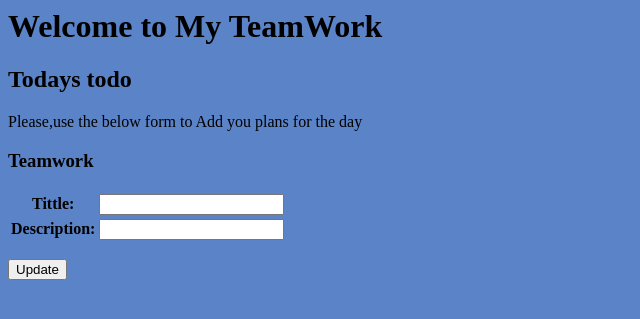
After one commit to Karthikeyantestpress/TeamWork, a Django app: page /Add_Todays_Plan/ in a window 1280 px wide. The commit adds this page. Shown: the top 319 px of the page, without its empty margins (0-640 px from the left). Run offline with Django 4.2, Linux system fonts and the light colour scheme.

Commit message:
Add update new Todo's option

```diff
--- /dev/null
+++ b/MyWebsite/TeamWork/templates/TeamWork/Add_Todays_Plan.html
@@ -0,0 +1,15 @@
+{% load static %}
+<!-- CSS CUSTOM -->
+<link rel="stylesheet" href="{% static "css/base.css" %}">
+{% block title %}<h1>Welcome to My TeamWork <h1>{% endblock %}
+{% block content %}
+ <h2>Todays todo</h2>
+ <p>Please,use the below form to Add you plans for the day <h3>Teamwork</h3></p>
+ <form method="post">
+ <table>
+ {{ form.as_table }}
+ </table>
+ {% csrf_token %}
+ <p><input type="submit" value="Update"></p>
+ </form>
+{% endblock %}
--- a/MyWebsite/TeamWork/templates/TeamWork/Greetings.html
+++ b/MyWebsite/TeamWork/templates/TeamWork/Greetings.html
@@ -3,6 +3,6 @@
 <link rel="stylesheet" href="{% static "css/base.css" %}">
 {% block title %}<h2>Hi you have successfully Logged into Teamwork</h2>{% endblock %}
 {% block content %}
-<p>Please use the below link to create your Todo for today</p>
- <a href="{% url "Todays_Plan" %}"><h3>Link</h3></a></p>
+<p>Please use the below link to View your Todo for today</p>
+ <a href="{% url "Todays_Plan" %}"><h3>Todays_Plan</h3></a></p>
 {% endblock %}
--- a/MyWebsite/TeamWork/urls.py
+++ b/MyWebsite/TeamWork/urls.py
@@ -11,4 +11,5 @@ urlpatterns = [
     path("login/Greetings", views.Welcome_Page, name="Welcome"),
     path("register/", views.register, name="Register"),
     path("Today_plan/", views.Todays_Plan, name="Todays_Plan"),
+    path("Add_Todays_Plan/", views.Today_Plan_User_Input, name="Today_Plan_User_Input"),
 ]
--- a/MyWebsite/TeamWork/views.py
+++ b/MyWebsite/TeamWork/views.py
@@ -62,3 +62,9 @@ def Todays_Plan(request):
     Todays_plan_ = Today_Todo.objects.all()
 
     return render(request, "TeamWork/Today_Plan.html", {"Todo_list": Todays_plan_})
+
+
+def Today_Plan_User_Input(request):
+    form = Todays_PlanForm()
+
+    return render(request, "TeamWork/Add_Todays_Plan.html", {"form": form})
```
Also changed, not shown: MyWebsite/TeamWork/templates/TeamWork/Today_Plan.html (+3 -7 lines).
